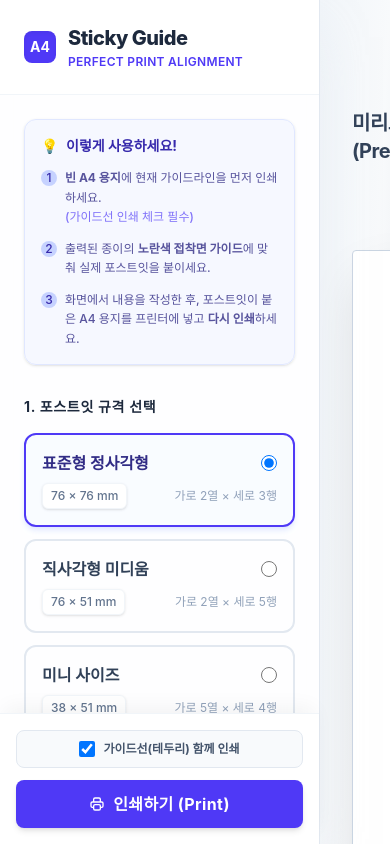
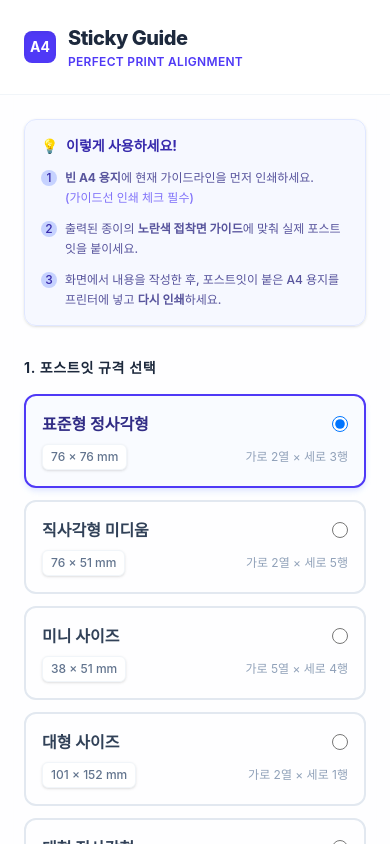
Before and after one commit to nomelancholy/a4-sticky-guide, a React (Vite) app: page / in a window 390 px wide. Shown: the top 844 px of the page. Built offline with nearby package versions, Linux system fonts and the light colour scheme.

Commit message:
feat: implement responsive mobile-first layout with adjustable sidebar and container width

```diff
--- a/src/App.tsx
+++ b/src/App.tsx
@@ -50,7 +50,7 @@ function App() {
   };
 
   return (
-    <div className="flex min-h-screen bg-slate-50 font-sans text-slate-800 selection:bg-indigo-100 selection:text-indigo-900">
+    <div className="flex flex-col lg:flex-row min-h-screen bg-slate-50 font-sans text-slate-800 selection:bg-indigo-100 selection:text-indigo-900">
       <Sidebar
         layouts={layouts}
         selectedLayoutId={selectedLayoutId}
@@ -62,8 +62,8 @@ function App() {
         updateItem={updateItem}
       />
 
-      <main className="flex-1 overflow-auto flex flex-col items-center py-12 px-8 print:p-0 bg-gradient-to-br from-slate-100 via-slate-50 to-gray-200 print:bg-white">
-        <div className="w-full max-w-4xl flex justify-between items-center mb-6 print:hidden">
+      <main className="flex-1 overflow-auto flex flex-col items-center py-6 lg:py-12 px-4 lg:px-8 print:p-0 bg-gradient-to-br from-slate-100 via-slate-50 to-gray-200 print:bg-white w-full">
+        <div className="w-full max-w-[210mm] lg:max-w-4xl flex justify-between items-center mb-6 print:hidden">
           <h2 className="text-xl font-bold text-slate-700 tracking-tight">미리보기 (Preview)</h2>
           <div className="text-sm text-slate-500 bg-white px-4 py-2 rounded-full shadow-sm border border-slate-100">
             A4 기준 • {selectedLayout.a4Orientation === 'landscape' ? '가로 방향' : '세로 방향'}
--- a/src/components/Sidebar.tsx
+++ b/src/components/Sidebar.tsx
@@ -36,7 +36,7 @@ const Sidebar: React.FC<SidebarProps> = ({
   };
 
   return (
-    <aside className="w-80 lg:w-96 bg-white/80 backdrop-blur-xl border-r border-slate-200 shadow-2xl shadow-slate-200/50 flex flex-col h-screen print:hidden z-10">
+    <aside className="w-full lg:w-80 xl:w-96 bg-white/80 backdrop-blur-xl border-b lg:border-b-0 lg:border-r border-slate-200 shadow-xl lg:shadow-2xl shadow-slate-200/50 flex flex-col h-auto lg:h-screen print:hidden z-10">
       <div className="p-6 border-b border-slate-100 bg-white/50">
         <div className="flex items-center space-x-3">
           <div className="w-8 h-8 bg-indigo-600 rounded-lg flex items-center justify-center shadow-inner">
```
